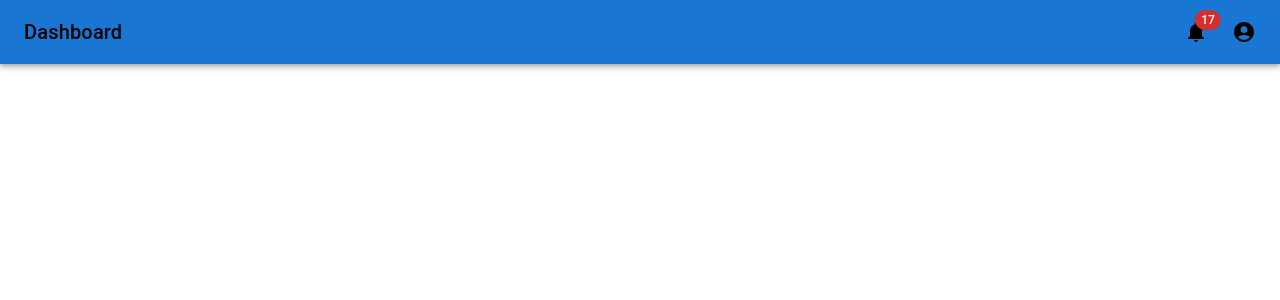
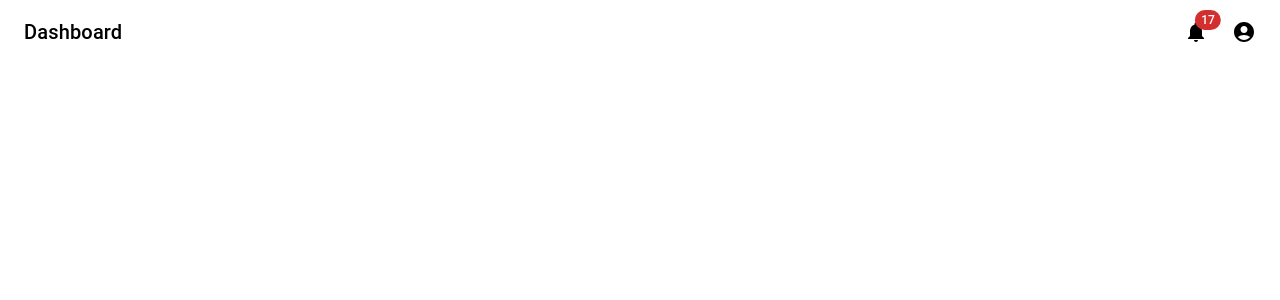
Before and after one commit to Skullers-Insight/frontend, a Next.js app: page /test in a window 1280 px wide. Shown: the top 300 px of the page. Built offline with nearby package versions, Linux system fonts and the light colour scheme.

Commit message:
frontend(Navigation Bar):Navigasi Bar sudah jadi

```diff
--- a/components/NavBarProfile.tsx
+++ b/components/NavBarProfile.tsx
@@ -146,7 +146,11 @@ export default function PrimarySearchAppBar() {
   return (
     <Box sx={{ flexGrow: 1 }} style={{color:"white"}}>
 
-      <AppBar position="static">
+      <AppBar position="static" style={{
+        backgroundColor:"transparent",
+        color:"black",
+        boxShadow:"0px 0px 0px 0px"
+      }}>
         <Toolbar >
           <Typography
             variant="h6"
```
